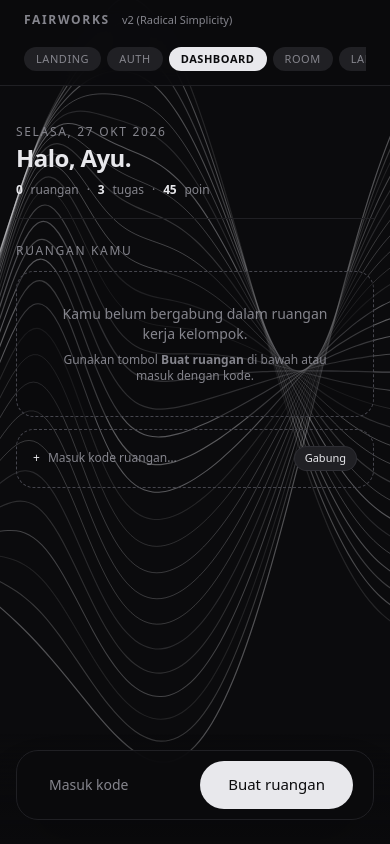
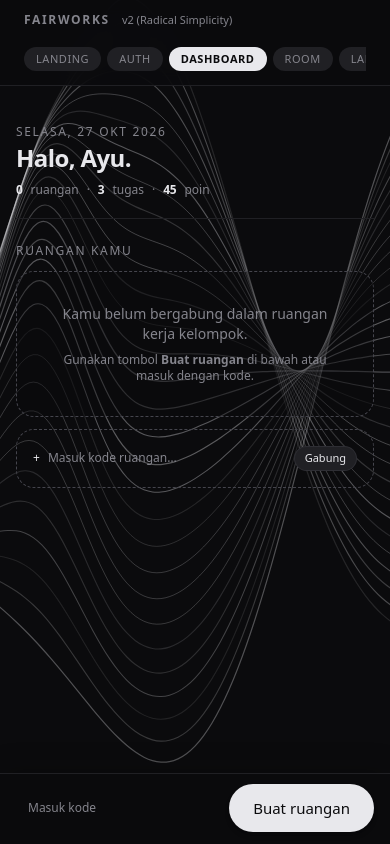
Before and after one commit to kabayy-sys/FairWorks, a Next.js app: page / in a window 390 px wide. Both pictures are taken after a click on the button "DASHBOARD". Built offline with nearby package versions, Linux system fonts and the light colour scheme.

Commit message:
feat(riski): selaraskan optimasi papan tugas aktif, chip bukti warna-warni, dan ergonomi mobile thumb bar

```diff
--- a/app/components/RoomTaskLifecycle.tsx
+++ b/app/components/RoomTaskLifecycle.tsx
@@ -57,20 +57,28 @@ export interface ActivityItem {
   timeAgo: string;
 }
 
-interface RoomTaskLifecycleProps {
+export interface RoomTaskLifecycleProps {
   currentUserId?: string;
   currentUserName?: string;
+  roomName?: string;
+  roomCode?: string;
+  initialTasks?: TaskItem[];
+  initialMembers?: MemberItem[];
   onNavigateHome?: () => void;
 }
 
 export function RoomTaskLifecycle({
   currentUserId = 'user-riski',
   currentUserName = 'Riski',
+  roomName = 'Riset Pasar Digital',
+  roomCode = 'RPD-4K7',
+  initialTasks = [],
+  initialMembers = [],
   onNavigateHome,
 }: RoomTaskLifecycleProps) {
-  // Initial state kosong sesuai permintaan
-  const [members, setMembers] = useState<MemberItem[]>([]);
-  const [tasks, setTasks] = useState<TaskItem[]>([]);
+  // State anggota, tugas, dan aktivitas dengan fallback prop
+  const [members, setMembers] = useState<MemberItem[]>(initialMembers);
+  const [tasks, setTasks] = useState<TaskItem[]>(initialTasks);
   const [activities, setActivities] = useState<ActivityItem[]>([]);
 
   // UI States
@@ -431,7 +439,7 @@ export function RoomTaskLifecycle({
   };
 
   return (
-    <div className="space-y-6 animate-in fade-in duration-500">
+    <div className="space-y-6 animate-in fade-in duration-500 pb-28 sm:pb-24 max-w-[760px] mx-auto">
       {/* Toast Notifikasi */}
       {toastMessage && <Toast message={toastMessage} onClose={() => setToastMessage(null)} />}
 
@@ -451,9 +459,9 @@ export function RoomTaskLifecycle({
                 ←
               </button>
             )}
-            <span className="font-semibold text-[var(--c4)]">RPD-4K7</span>
+            <span className="font-semibold text-[var(--c4)]">{roomCode}</span>
             <span>·</span>
-            <span>5 Anggota</span>
+            <span>{members.length > 0 ? `${members.length} Anggota` : 'Ruangan'}</span>
             <span>·</span>
             <span className="px-2 py-0.5 rounded-full bg-[var(--c1)] border border-[var(--c2)] text-[var(--c4)]">
               Kontrak Terkunci
@@ -471,7 +479,7 @@ export function RoomTaskLifecycle({
 
         {/* Judul Ruangan */}
         <h2 className="text-2xl sm:text-3xl font-semibold tracking-tight text-[var(--c4)]">
-          Riset Pasar Digital
+          {roomName}
         </h2>
 
         {/* Strip Progres Tipis: Angka 20-28px + Track 8px (HARD RULE §1.5 #5) */}
@@ -827,8 +835,19 @@ export function RoomTaskLifecycle({
               <div className="flex justify-between items-center">
                 <label className="eyebrow text-xs">Tautan Bukti (Wajib)</label>
                 {proofUrl && (
-                  <span className="px-2 py-0.5 rounded text-[10px] font-mono bg-[var(--c1)] border border-[var(--c2)] text-[var(--c4)]">
-                    Deteksi: {linkType}
+                  <span className={`px-2 py-0.5 rounded text-[10px] font-mono font-medium border flex items-center gap-1.5 transition-all ${
+                    linkType === 'GitHub'
+                      ? 'bg-zinc-800 text-white border-zinc-700'
+                      : linkType === 'Dokumen Google'
+                      ? 'bg-blue-950/60 text-blue-300 border-blue-800/60'
+                      : linkType === 'Figma'
+                      ? 'bg-purple-950/60 text-purple-300 border-purple-800/60'
+                      : linkType === 'Drive'
+                      ? 'bg-emerald-950/60 text-emerald-300 border-emerald-800/60'
+                      : 'bg-[var(--c1)] border-[var(--c2)] text-[var(--c4)]'
+                  }`}>
+                    <span className="w-1.5 h-1.5 rounded-full bg-current"></span>
+                    Chip: {linkType}
                   </span>
                 )}
               </div>
@@ -842,6 +861,24 @@ export function RoomTaskLifecycle({
                 error={proofError}
                 autoFocus
               />
+              <div className="flex flex-wrap items-center gap-1.5 pt-1 text-[11px] font-mono text-[var(--c3)]">
+                <span className="text-[10px] uppercase tracking-wider">Format terdeteksi:</span>
+                {(['GitHub', 'Dokumen Google', 'Figma', 'Drive'] as const).map((chip) => {
+                  const isMatch = linkType === chip && proofUrl.length > 0;
+                  return (
+                    <span
+                      key={chip}
+                      className={`px-2 py-0.5 rounded-full transition-all text-[10px] ${
+                        isMatch
+                          ? 'bg-[var(--c4)] text-[var(--c0)] font-semibold'
+                          : 'bg-[var(--c1)] border border-[var(--c2)]/50 text-[var(--c3)]/70'
+                      }`}
+                    >
+                      {chip}
+                    </span>
+                  );
+                })}
+              </div>
             </div>
 
             <div className="space-y-1.5">
@@ -1046,7 +1083,9 @@ export function RoomTaskLifecycle({
             ? 'Ambil tugas'
             : tasks.some((t) => t.status === 'review' && t.assignee_id !== currentUserId)
             ? 'Beri suara'
-            : 'Lihat tugas'
+            : tasks.length > 0
+            ? 'Lihat tugas'
+            : 'Belum ada tugas'
         }
         onPrimaryClick={() => {
           // Cari tugas open pertama atau review pertama
--- a/app/components/ThumbBar.tsx
+++ b/app/components/ThumbBar.tsx
@@ -5,8 +5,8 @@ import { BackgroundMood } from './LineBackgroundEngine';
 import { Btn } from './DesignSystem';
 
 interface ThumbBarProps {
-  view: BackgroundMood;
-  onNavigate: (view: BackgroundMood) => void;
+  view?: BackgroundMood;
+  onNavigate?: (view: BackgroundMood) => void;
   primaryText: string;
   onPrimaryClick: () => void;
   secondaryText?: string;
@@ -20,20 +20,29 @@ export function ThumbBar({
   onSecondaryClick,
 }: ThumbBarProps) {
   return (
-    <nav aria-label="Aksi Utama" className="fixed bottom-0 left-0 right-0 z-40 p-4 pb-6 flex justify-center bg-gradient-to-t from-[var(--c0)] via-[var(--c0)]/80 to-transparent pointer-events-none">
-      <div className="panel pointer-events-auto flex items-center gap-3 px-5 py-2.5 max-w-md w-full justify-between bg-[var(--c0)]/90 border border-[var(--c2)] shadow-2xl backdrop-blur-xl">
+    <nav
+      aria-label="Aksi Utama"
+      className="fixed bottom-0 left-0 right-0 z-40 bg-[var(--c0)]/90 backdrop-blur-md border-t border-[var(--c1)] px-4 py-2.5 sm:py-3 transition-all duration-300 shadow-[0_-8px_24px_rgba(0,0,0,0.15)] pointer-events-auto"
+      style={{ paddingBottom: 'max(0.75rem, env(safe-area-inset-bottom, 0.75rem))' }}
+    >
+      <div className="max-w-md w-full mx-auto flex items-center justify-between gap-3">
         {secondaryText ? (
           <button
+            type="button"
             onClick={onSecondaryClick}
-            className="text-[var(--c3)] hover:text-[var(--c4)] text-sm font-medium px-3 py-1.5 transition-colors cursor-pointer"
+            className="text-[var(--c3)] hover:text-[var(--c4)] active:scale-95 text-xs sm:text-sm font-medium px-3 py-2 rounded-lg hover:bg-[var(--c1)] transition-all cursor-pointer flex items-center gap-1.5"
           >
-            {secondaryText}
+            <span>{secondaryText}</span>
           </button>
         ) : (
-          <span className="text-xs eyebrow text-[var(--c3)]">FairWorks</span>
+          <span className="text-xs eyebrow text-[var(--c3)] tracking-wider">FairWorks</span>
         )}
 
-        <Btn variant="solid" onClick={onPrimaryClick} className="min-h-[44px] px-7 py-2 text-sm">
+        <Btn
+          variant="solid"
+          onClick={onPrimaryClick}
+          className="min-h-[44px] px-6 sm:px-8 py-2 text-xs sm:text-sm font-medium active:scale-[0.98] transition-transform shadow-md"
+        >
           {primaryText}
         </Btn>
       </div>
```
Also changed, not shown: 1 other file (tests, documents, lock files or other folders).
